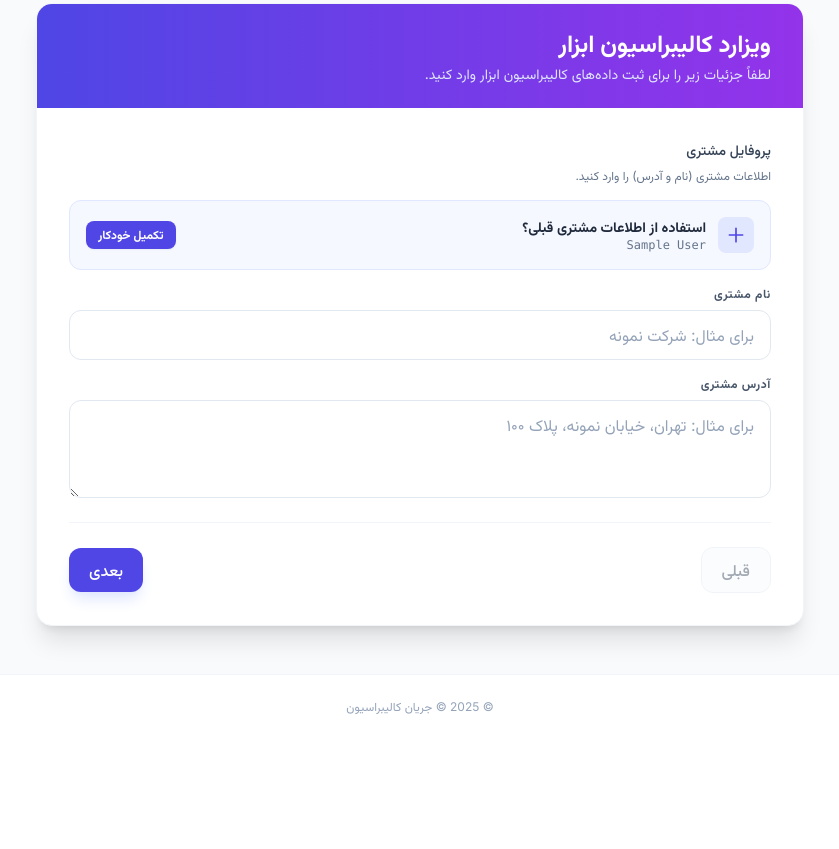
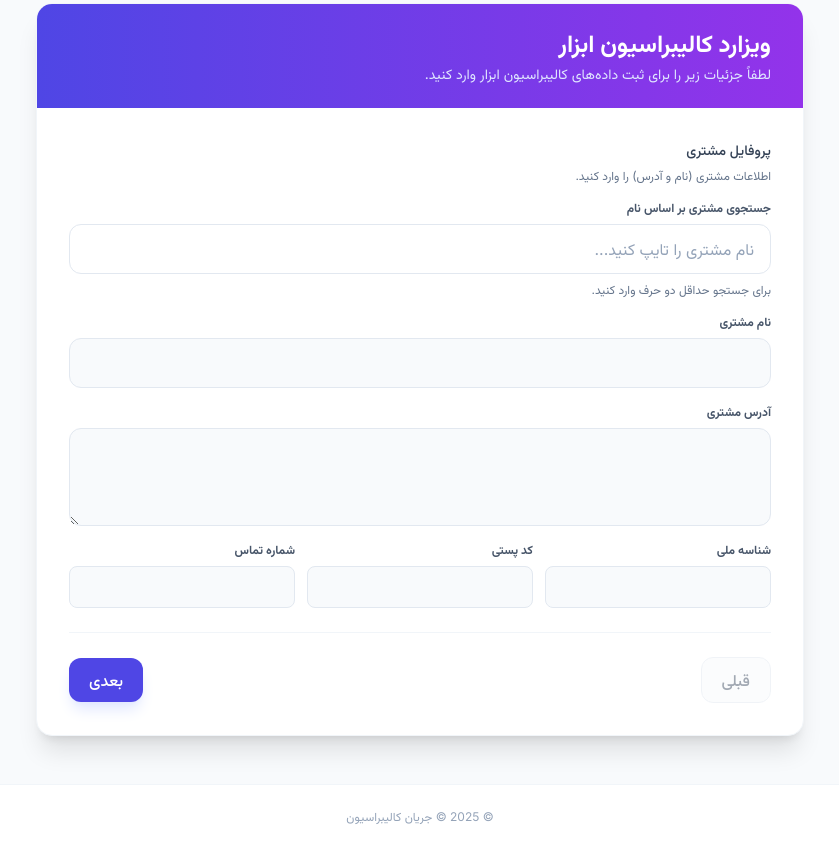
Before and after one commit to mohammadshko/parameters_getter, a FastAPI app: page /parameters in a window 1280 px wide. Shown: the part 182-1031 px from the top of the page, without its empty margins (220-1059 px from the left). Before the commit the page ends 896 px from the top, so only its background shows below. Run offline with FastAPI, Linux system fonts and the light colour scheme; the visitor is signed in with stand-in values (Sample User, id 1); some libraries are stand-ins or nearby versions.

Commit message:
Use searchable PostgreSQL customer selector

```diff
--- a/templates/parameters.html
+++ b/templates/parameters.html
@@ -35,40 +35,30 @@
           <label class="block text-sm font-medium text-slate-700 mb-2">{{ text.customer_section }}</label>
           <p class="text-xs text-slate-500 mb-4">{{ text.customer_section_desc }}</p>
 
-          {% if has_previous %}
-          <!-- Prefill Option -->
-          <div id="prefill-banner" class="mb-4 p-4 bg-indigo-50/50 rounded-xl border border-indigo-100 flex items-center justify-between">
-            <div class="flex items-center space-x-3 space-x-reverse">
-              <span class="p-2 bg-indigo-100 rounded-lg text-indigo-600">
-                <svg class="h-5 w-5" fill="none" viewBox="0 0 24 24" stroke="currentColor">
-                  <path stroke-linecap="round" stroke-linejoin="round" stroke-width="2" d="M12 4v16m8-8H4" />
-                </svg>
-              </span>
-              <div>
-                <h4 class="text-sm font-semibold text-slate-800">{{ text.prefill_title }}</h4>
-                <p class="text-xs text-slate-500 font-mono">{{ prev_name }}</p>
-              </div>
+          <div class="space-y-4">
+            <input type="hidden" id="customer_id" name="customer_id">
+            <div class="relative">
+              <label for="customer-search" class="block text-xs font-semibold text-slate-600 mb-2">جستجوی مشتری بر اساس نام</label>
+              <input type="search" id="customer-search" autocomplete="off"
+                placeholder="نام مشتری را تایپ کنید..."
+                class="block w-full px-4 py-3 rounded-xl border border-slate-200 text-slate-800 placeholder-slate-400 focus:outline-none focus:ring-2 focus:ring-indigo-500 focus:border-indigo-500">
+              <div id="customer-search-results" class="hidden absolute z-20 top-full right-0 left-0 mt-1 max-h-60 overflow-y-auto rounded-xl border border-slate-200 bg-white shadow-lg"></div>
+              <p id="customer-search-message" class="mt-2 text-xs text-slate-500" role="status">برای جستجو حداقل دو حرف وارد کنید.</p>
             </div>
-            <button type="button" id="btn-prefill" class="px-3 py-1.5 bg-indigo-600 hover:bg-indigo-700 text-white rounded-lg text-xs font-semibold shadow-sm transition-colors">
-              {{ text.prefill_btn }}
-            </button>
-          </div>
-          {% endif %}
-
-          <div class="space-y-4">
-            <!-- 1. Customer Name -->
             <div>
-              <label for="customer_name" class="block text-xs font-semibold text-slate-600 uppercase tracking-wider mb-2">{{ text.customer_name }}</label>
-              <input type="text" id="customer_name" name="customer_name" required
-                placeholder="برای مثال: شرکت نمونه"
-                class="block w-full px-4 py-3 rounded-xl border border-slate-200 text-slate-800 placeholder-slate-400 focus:outline-none focus:ring-2 focus:ring-indigo-500 focus:border-indigo-500 transition-colors">
+              <label for="customer_name" class="block text-xs font-semibold text-slate-600 mb-2">{{ text.customer_name }}</label>
+              <input type="text" id="customer_name" name="customer_name" required readonly
+                class="block w-full px-4 py-3 rounded-xl border border-slate-200 bg-slate-50 text-slate-800">
             </div>
-            <!-- 2. Customer Address -->
             <div>
-              <label for="customer_address" class="block text-xs font-semibold text-slate-600 uppercase tracking-wider mb-2">{{ text.customer_address }}</label>
-              <textarea id="customer_address" name="customer_address" rows="3" required
-                placeholder="برای مثال: تهران، خیابان نمونه، پلاک ۱۰۰"
-                class="block w-full px-4 py-3 rounded-xl border border-slate-200 text-slate-800 placeholder-slate-400 focus:outline-none focus:ring-2 focus:ring-indigo-500 focus:border-indigo-500 transition-colors"></textarea>
+              <label for="customer_address" class="block text-xs font-semibold text-slate-600 mb-2">{{ text.customer_address }}</label>
+              <textarea id="customer_address" name="customer_address" rows="3" readonly required
+                class="block w-full px-4 py-3 rounded-xl border border-slate-200 bg-slate-50 text-slate-800"></textarea>
+            </div>
+            <div class="grid grid-cols-1 sm:grid-cols-3 gap-3">
+              <div><label class="block text-xs font-semibold text-slate-600 mb-2">شناسه ملی</label><input id="customer-national-id" readonly class="w-full px-3 py-2 rounded-lg border border-slate-200 bg-slate-50"></div>
+              <div><label class="block text-xs font-semibold text-slate-600 mb-2">کد پستی</label><input id="customer-postal-id" readonly class="w-full px-3 py-2 rounded-lg border border-slate-200 bg-slate-50"></div>
+              <div><label class="block text-xs font-semibold text-slate-600 mb-2">شماره تماس</label><input id="customer-phone" readonly class="w-full px-3 py-2 rounded-lg border border-slate-200 bg-slate-50"></div>
             </div>
           </div>
         </div>
@@ -264,8 +254,9 @@
   const submitBtn = document.getElementById('submit-btn');
   const stepBadge = document.getElementById('step-badge');
   const progressBar = document.getElementById('progress-bar');
-  const prefillBtn = document.getElementById('btn-prefill');
-  const prefillBanner = document.getElementById('prefill-banner');
+  const customerSearchInput = document.getElementById('customer-search');
+  const customerSearchResults = document.getElementById('customer-search-results');
+  const customerSearchMessage = document.getElementById('customer-search-message');
   const toolSearchInput = document.getElementById('tool-search-input');
   const categoryCardBtns = document.querySelectorAll('.category-card-btn');
   const toolOptionsList = document.getElementById('tool-options-list');
@@ -471,22 +462,63 @@
     });
   });
 
-  // Prefill handler (only customer name and address)
-  const prevNameValue = "{{ prev_name | safe }}";
-  const prevAddressValue = "{{ prev_address | safe }}";
-
-  if (prefillBtn) {
-    prefillBtn.addEventListener('click', () => {
-      document.getElementById('customer_name').value = prevNameValue;
-      document.getElementById('customer_address').value = prevAddressValue;
-
-      prefillBanner.classList.add('bg-emerald-50', 'border-emerald-200');
-      prefillBanner.classList.remove('bg-indigo-50/50', 'border-indigo-100');
-      prefillBtn.textContent = prefilledBtnWord;
-      prefillBtn.classList.remove('bg-indigo-600', 'hover:bg-indigo-700');
-      prefillBtn.classList.add('bg-emerald-600', 'hover:bg-emerald-700');
-    });
-  }
+  // Search customers in PostgreSQL and populate the selected customer's details.
+  let customerSearchRequest = 0;
+  customerSearchInput.addEventListener('input', async () => {
+    const query = customerSearchInput.value.trim();
+    document.getElementById('customer_id').value = '';
+    document.getElementById('customer_name').value = '';
+    document.getElementById('customer_address').value = '';
+    document.getElementById('customer-national-id').value = '';
+    document.getElementById('customer-postal-id').value = '';
+    document.getElementById('customer-phone').value = '';
+    customerSearchResults.innerHTML = '';
+    customerSearchResults.classList.add('hidden');
+    if (query.length < 2) {
+      customerSearchMessage.textContent = 'برای جستجو حداقل دو حرف وارد کنید.';
+      return;
+    }
+    const requestId = ++customerSearchRequest;
+    customerSearchMessage.textContent = 'در حال جستجو...';
+    try {
+      const response = await fetch('/customers/search?q=' + encodeURIComponent(query));
+      if (!response.ok) throw new Error('search failed');
+      const customers = await response.json();
+      if (requestId !== customerSearchRequest) return;
+      customerSearchResults.innerHTML = '';
+      if (!customers.length) {
+        customerSearchMessage.textContent = 'مشتری‌ای با این نام پیدا نشد.';
+        return;
+      }
+      customers.forEach(customer => {
+        const option = document.createElement('button');
+        option.type = 'button';
+        option.className = 'block w-full text-right px-4 py-3 hover:bg-indigo-50 border-b last:border-b-0 border-slate-100';
+        option.textContent = customer.name;
+        option.addEventListener('click', () => {
+          document.getElementById('customer_id').value = customer.id;
+          document.getElementById('customer_name').value = customer.name || '';
+          document.getElementById('customer_address').value = customer.address || '';
+          document.getElementById('customer-national-id').value = customer.national_id || '';
+          document.getElementById('customer-postal-id').value = customer.postal_id || '';
+          document.getElementById('customer-phone').value = customer.phone_number || '';
+          customerSearchInput.value = customer.name;
+          customerSearchResults.classList.add('hidden');
+          customerSearchMessage.textContent = 'مشتری انتخاب شد.';
+        });
+        customerSearchResults.appendChild(option);
+      });
+      customerSearchResults.classList.remove('hidden');
+      customerSearchMessage.textContent = 'یک مشتری را از فهرست انتخاب کنید.';
+    } catch (error) {
+      if (requestId === customerSearchRequest) customerSearchMessage.textContent = 'خطا در جستجوی مشتری. دوباره تلاش کنید.';
+    }
+  });
+  document.addEventListener('click', event => {
+    if (!customerSearchResults.contains(event.target) && event.target !== customerSearchInput) {
+      customerSearchResults.classList.add('hidden');
+    }
+  });
 
   function validateCurrentStep() {
     const pane = stepPanes[currentStep];
```
